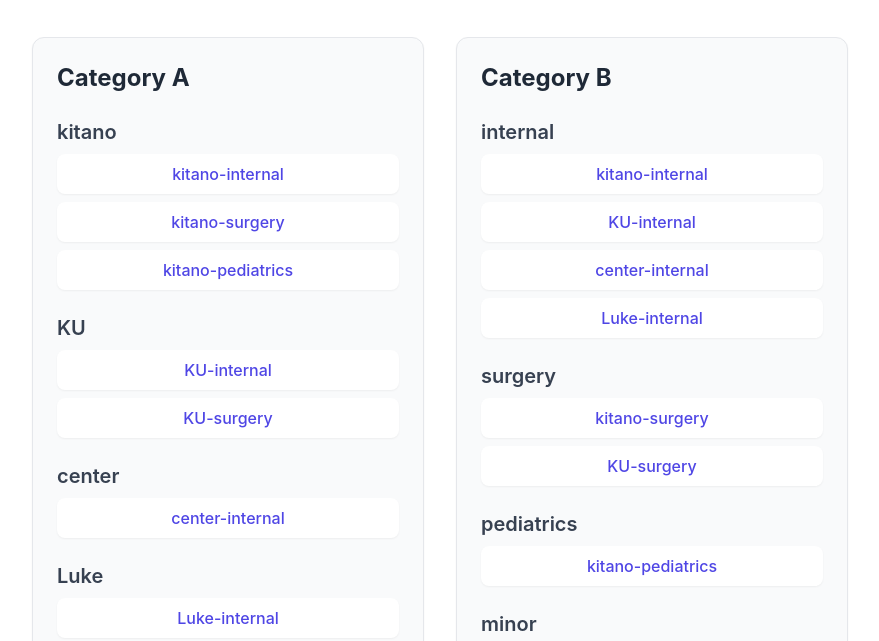
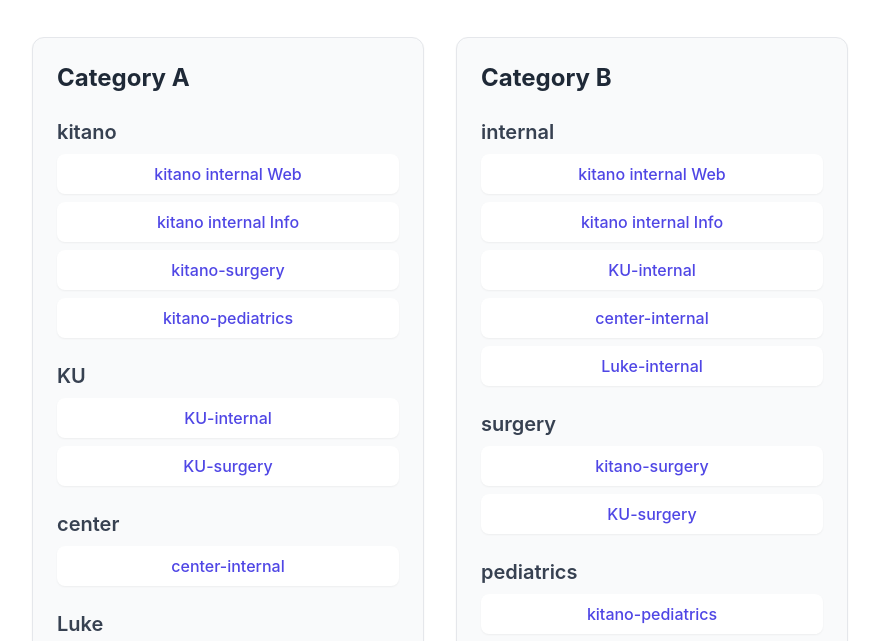
Before and after one commit to niiniiKO/medicine-study, a plain HTML site: page index.html in a window 1280 px wide. Shown: the part 159-800 px from the top of the page, without its empty margins (200-1079 px from the left). Drawn offline with nearby package versions, Linux system fonts and the light colour scheme.

Commit message:
Update index.html

```diff
--- a/index.html
+++ b/index.html
@@ -36,8 +36,13 @@
                         <h3 class="text-xl font-semibold text-gray-700 mb-2">kitano</h3>
                         <ul class="space-y-2">
                             <li>
-                                <a href="/pages/kitano-internal.html" class="block w-full py-2 px-3 bg-white hover:bg-indigo-100 text-indigo-600 font-medium rounded-lg shadow-sm transition-colors duration-200 text-center">
-                                    kitano-internal
+                                <a href="/kitano/Webサイト内科.html" class="block w-full py-2 px-3 bg-white hover:bg-indigo-100 text-indigo-600 font-medium rounded-lg shadow-sm transition-colors duration-200 text-center">
+                                    kitano internal Web
+                                </a>
+                            </li>
+                            <li>
+                                <a href="/kitano/インフォグラフィック内科.html" class="block w-full py-2 px-3 bg-white hover:bg-indigo-100 text-indigo-600 font-medium rounded-lg shadow-sm transition-colors duration-200 text-center">
+                                    kitano internal Info
                                 </a>
                             </li>
                             <li>
@@ -105,8 +110,13 @@
                         <h3 class="text-xl font-semibold text-gray-700 mb-2">internal</h3>
                         <ul class="space-y-2">
                             <li>
-                                <a href="/pages/kitano-internal.html" class="block w-full py-2 px-3 bg-white hover:bg-indigo-100 text-indigo-600 font-medium rounded-lg shadow-sm transition-colors duration-200 text-center">
-                                    kitano-internal
+                                <a href="/kitano/Webサイト内科.html" class="block w-full py-2 px-3 bg-white hover:bg-indigo-100 text-indigo-600 font-medium rounded-lg shadow-sm transition-colors duration-200 text-center">
+                                    kitano internal Web
+                                </a>
+                            </li>
+                            <li>
+                                <a href="/kitano/インフォグラフィック内科.html" class="block w-full py-2 px-3 bg-white hover:bg-indigo-100 text-indigo-600 font-medium rounded-lg shadow-sm transition-colors duration-200 text-center">
+                                    kitano internal Info
                                 </a>
                             </li>
                             <li>
```
